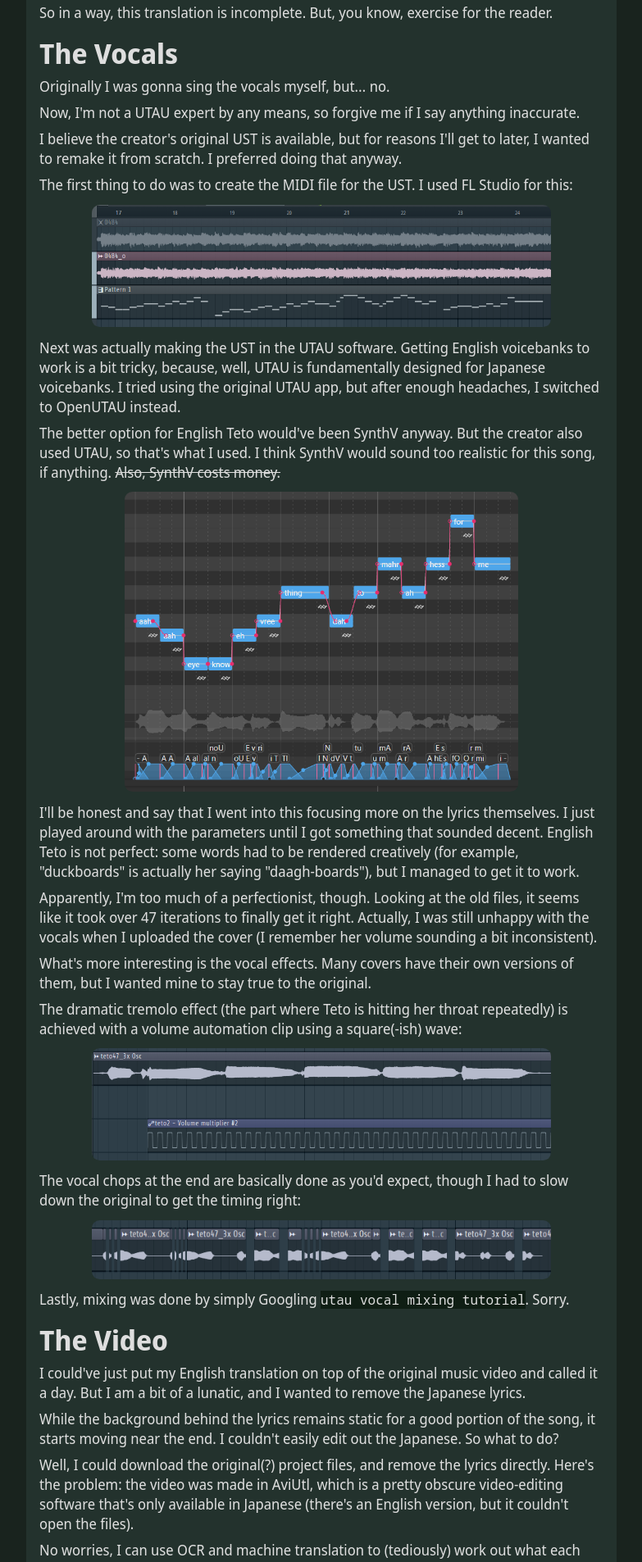
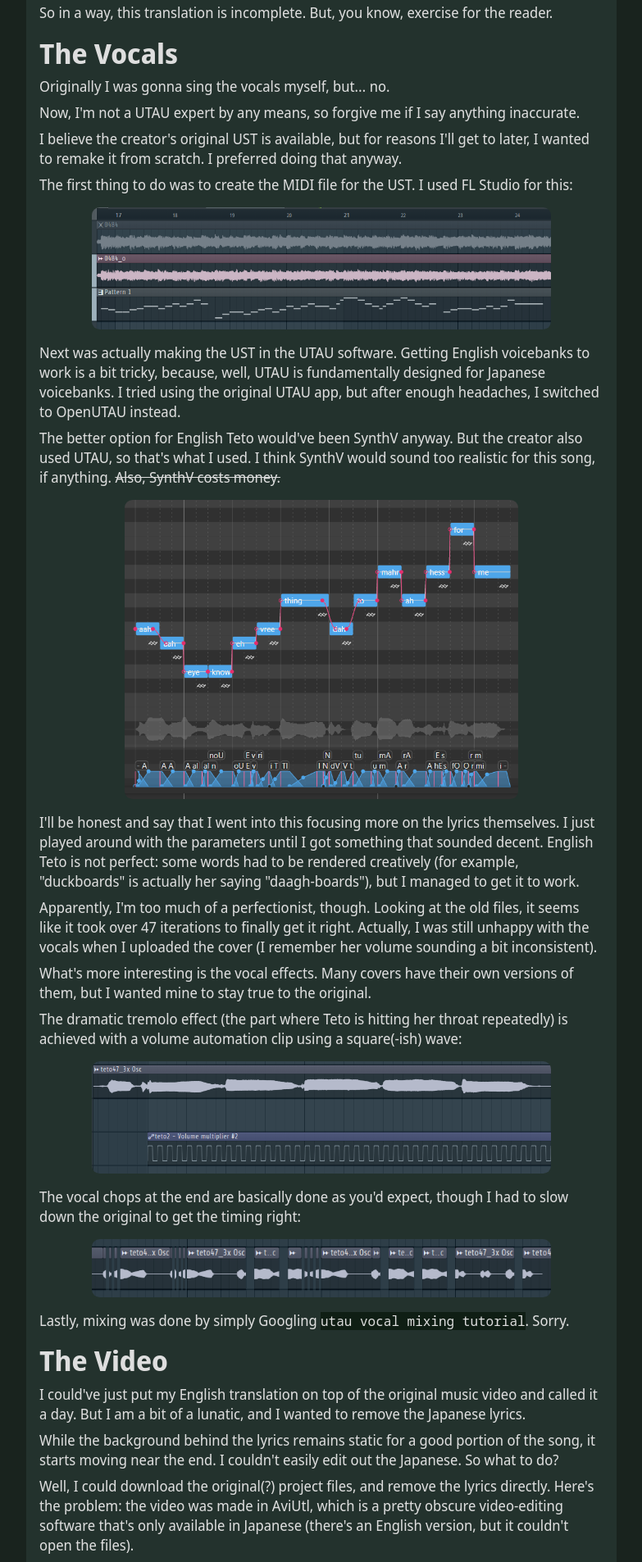
Before and after one commit to SanguineChameleon/sanguinechameleon.github.io, a Jekyll site: the page built from _posts/2025-06-25-sardine.md, in a window 1280 px wide. Shown: the part 2573-4479 px from the top of the page at 82% size, without its empty margins (248-1031 px from the left). Built offline with Jekyll 4.4.1, drawn with Linux system fonts in a browser that asks for light colours.

Commit message:
Change margins of img

```diff
--- a/assets/css/styles.scss
+++ b/assets/css/styles.scss
@@ -200,8 +200,8 @@ blockquote {
 }
 
 img {
-  margin-top: 0.8rem;
-  margin-bottom: 0.8rem;
+  margin-top: 1rem;
+  margin-bottom: 1rem;
   border-radius: 0.6rem;
   display: block;
   margin-left: auto;
```
